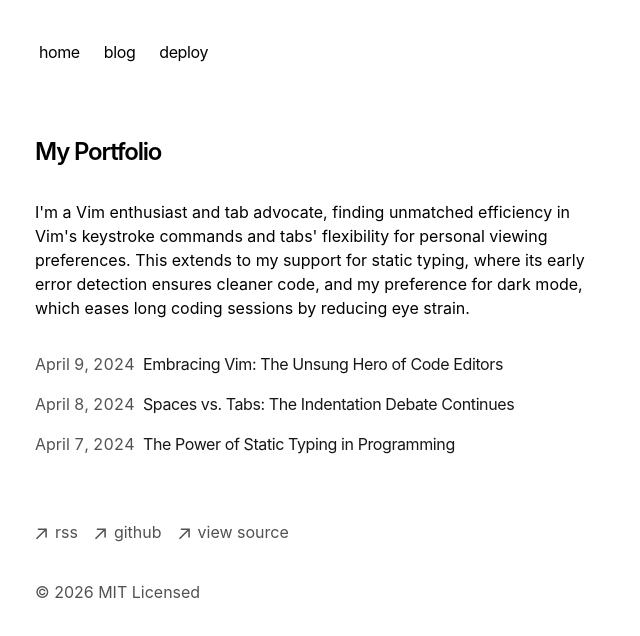
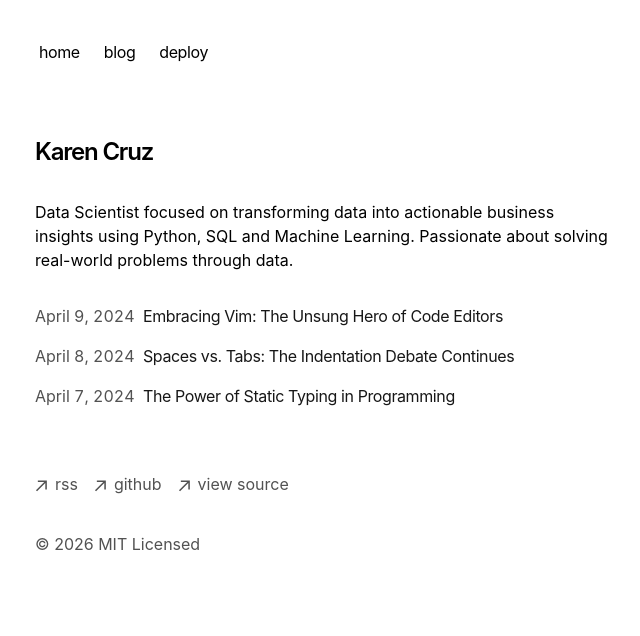
Before and after one commit to Kcruz4/portfolio-starter-kit, a Next.js app: page / in a window 1280 px wide. Shown: the top 636 px of the page, without its empty margins (317-957 px from the left). Built offline with nearby package versions, Linux system fonts and the light colour scheme.

Commit message:
Update page.tsx

```diff
--- a/app/page.tsx
+++ b/app/page.tsx
@@ -4,15 +4,11 @@ export default function Page() {
   return (
     <section>
       <h1 className="mb-8 text-2xl font-semibold tracking-tighter">
-        My Portfolio
-      </h1>
+  Karen Cruz
+</h1>
       <p className="mb-4">
-        {`I'm a Vim enthusiast and tab advocate, finding unmatched efficiency in
-        Vim's keystroke commands and tabs' flexibility for personal viewing
-        preferences. This extends to my support for static typing, where its
-        early error detection ensures cleaner code, and my preference for dark
-        mode, which eases long coding sessions by reducing eye strain.`}
-      </p>
+  {`Data Scientist focused on transforming data into actionable business insights using Python, SQL and Machine Learning. Passionate about solving real-world problems through data.`}
+</p>
       <div className="my-8">
         <BlogPosts />
       </div>
```
